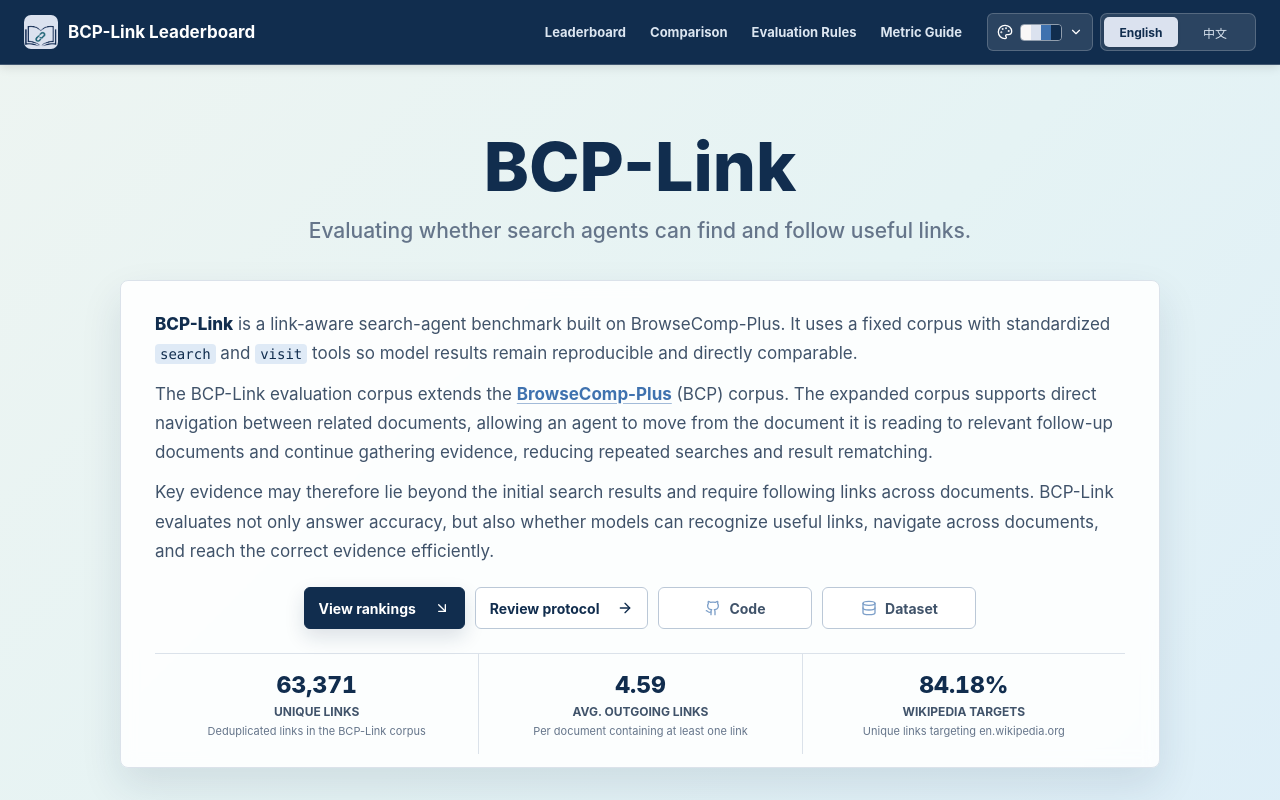
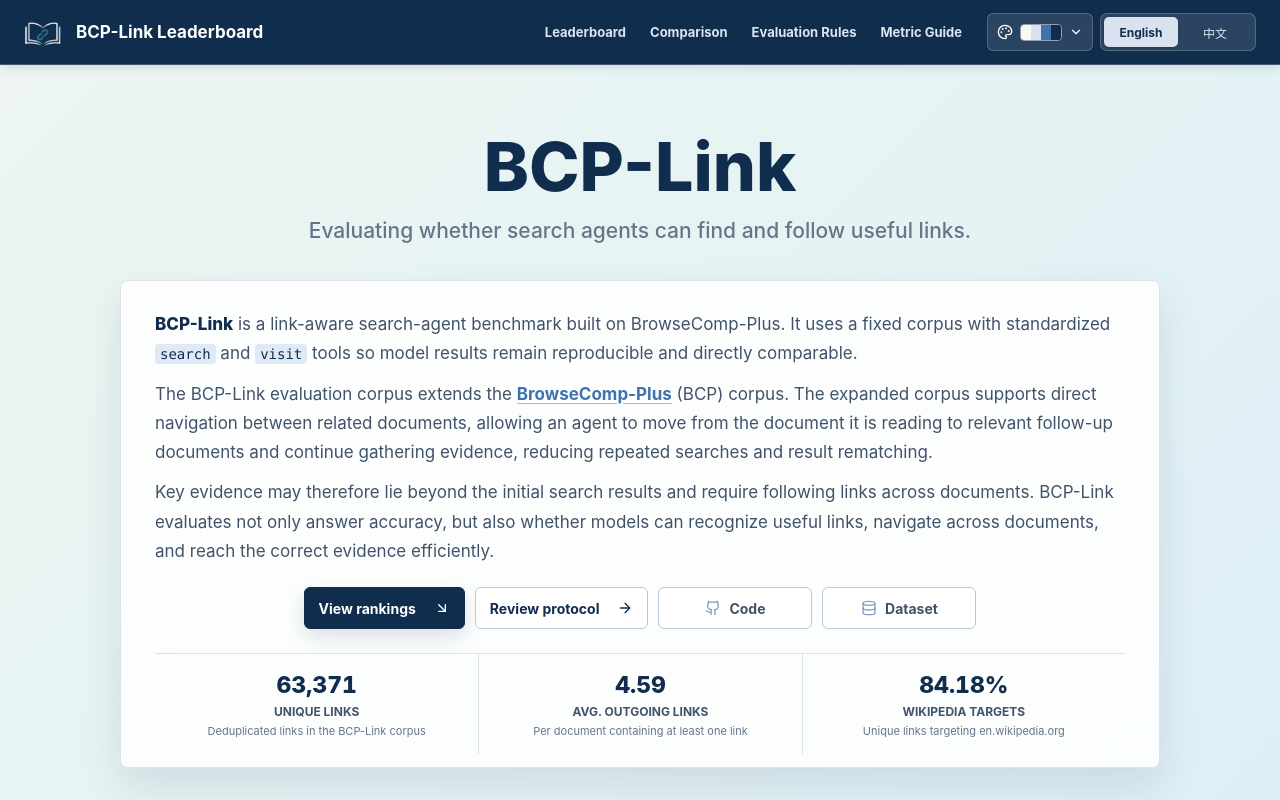
Before and after one commit to ml-stat-Sustech/bcp-link-leaderboard, a React (Vite) app: page / in a window 1280 px wide. Shown: the top 800 px of the page. Built offline with nearby package versions, Linux system fonts and the light colour scheme.

Commit message:
Use transparent dark-background brand icon

```diff
--- a/src/App.tsx
+++ b/src/App.tsx
@@ -31,7 +31,7 @@
 } from "recharts";
 import Papa from "papaparse";
 import resultsCsv from "../data/bcp-link-results.csv?raw";
-import brandLogoLight from "./assets/bcp-link-logo-light.svg";
+import brandLogoDark from "./assets/bcp-link-logo-dark.svg";
 import { getAccuracyRanks, parseBenchmarkCsv } from "./data";
 import { EvaluationRules } from "./EvaluationRules";
 import {
@@ -1259,7 +1259,7 @@
         <div className="container nav-inner">
           <a className="brand-block" href="#top" aria-label={copy.nav.home}>
             <span className="brand-mark" aria-hidden="true">
-              <img src={brandLogoLight} alt="" />
+              <img src={brandLogoDark} alt="" />
             </span>
             <span className="brand-title">BCP-Link Leaderboard</span>
           </a>
--- a/src/styles.css
+++ b/src/styles.css
@@ -374,12 +374,9 @@
 }
 
 .brand-mark {
-  width: 34px;
-  height: 34px;
+  width: 42px;
+  height: 42px;
   overflow: hidden;
-  color: var(--nav-active-text);
-  background: var(--nav-active-bg);
-  border-radius: 7px;
 }
 
 .footer-brand-mark svg {
@@ -388,10 +385,10 @@
 }
 
 .brand-mark img {
-  width: 138px;
+  width: 166px;
   max-width: none;
   height: auto;
-  transform: translate(-3px, 1px);
+  transform: translate(-3.5px, 2px);
 }
 
 .brand-title {
```
Also changed, not shown: src/assets/bcp-link-logo-dark.svg (added), src/assets/bcp-link-logo-light.svg (deleted).
